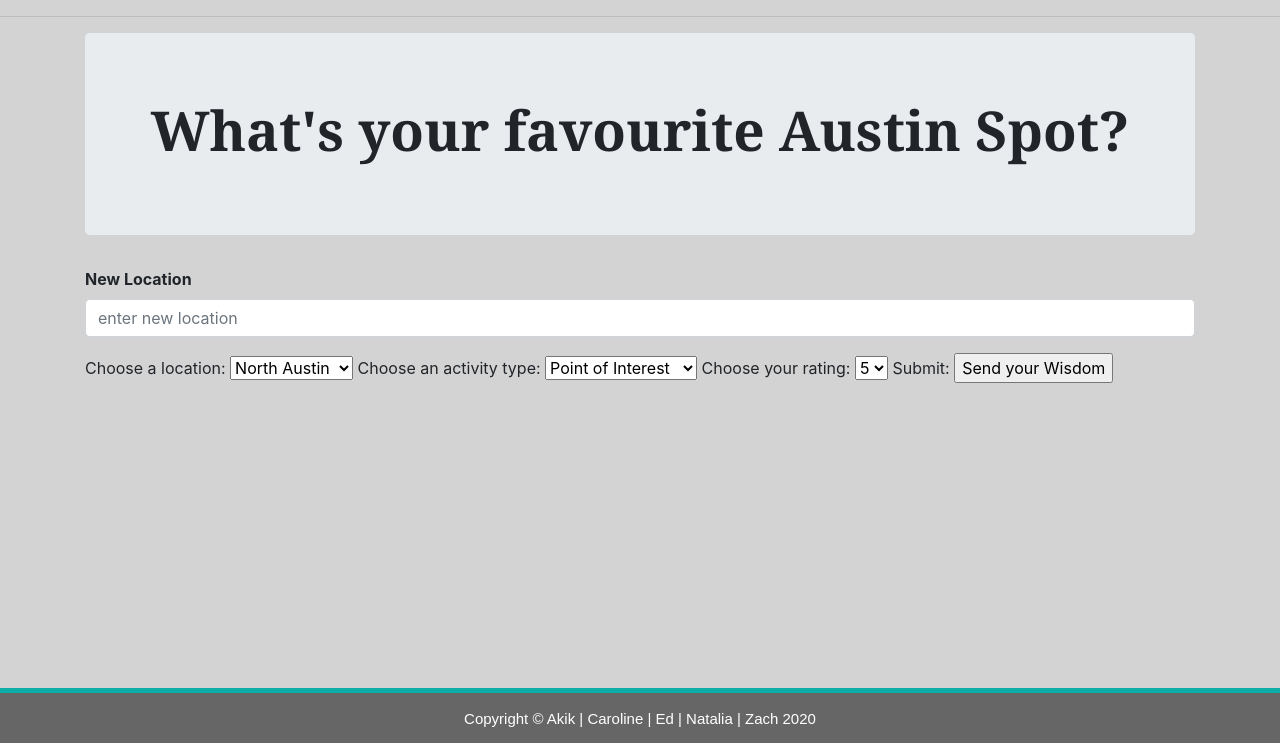
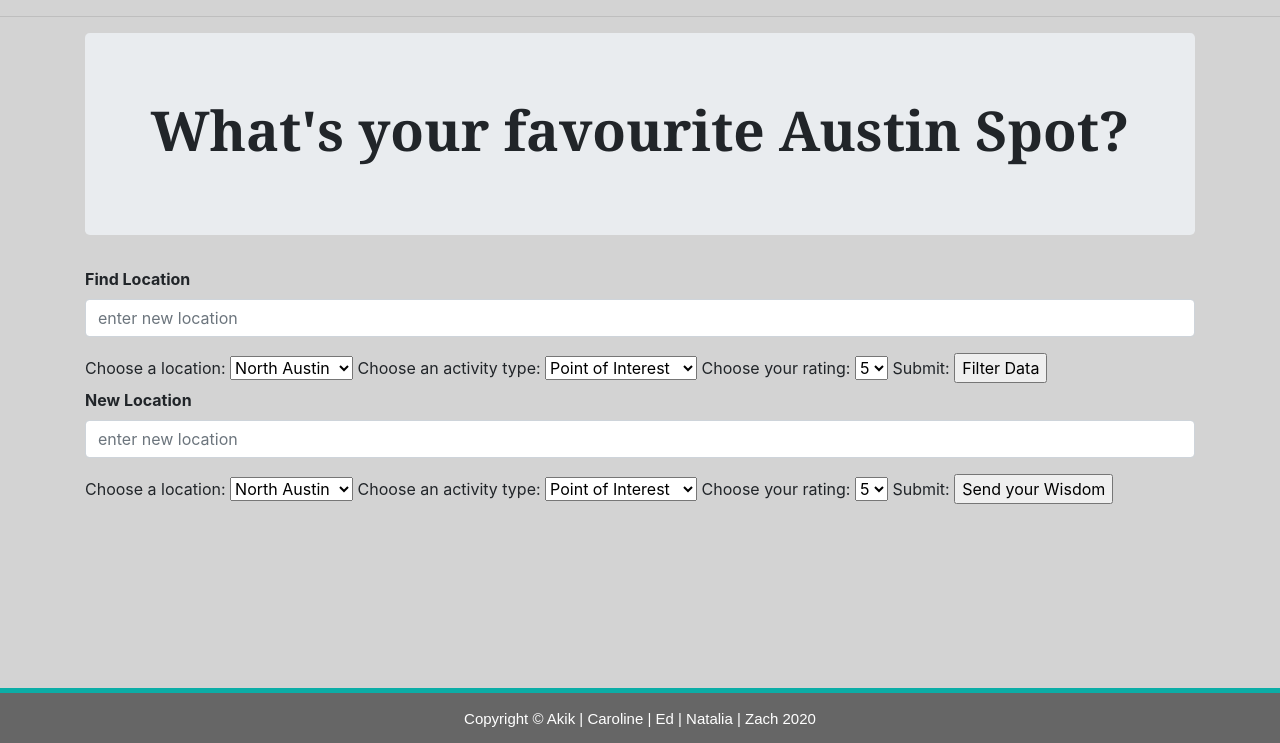
Before and after one commit to zlinguist/project2, a Flask app: template flask_app/templates/user_input.html in a window 1280 px wide. Shown: the part 57-800 px from the top of the page. Run offline with Flask 2, Linux system fonts and the light colour scheme; the template is opened without the code that fills it, so the values that code supplies are empty.

Commit message:
updated user_input code for filter

```diff
--- a/flask_app/templates/user_input.html
+++ b/flask_app/templates/user_input.html
@@ -45,6 +45,46 @@
     <div class="container">
         <div class="form-row">
             <div class="col">
+                <div class="form-group"><label for="Find_Location"><strong>Find Location</strong></label><input class="form-control" type="text" placeholder="enter new location" name="new_location" /></div>
+            </div>
+        </div>
+        <div class="row">
+            <div class="col">
+                <form action=“/filtered_data” method = “POST”>
+                    <label for=“location”>Choose a location:</label>
+                    <select name=“location” id=“location”>
+                        <option value=“North”>North Austin</option>
+                        <option value=“Central”>Cental Austin</option>
+                        <option value=“South”>South Austin</option>
+                    </select>
+                    <label for=“type”>Choose an activity type:</label>
+                    <select name=“type” id=“type”>
+                        <option value=“Point_of_interest”>Point of Interest</option>
+                        <option value=“Bar”>Bars</option>
+                        <option value=“Shopping”>Shopping</option>
+                        <option value=“Tourist_Attraction”>Tourist Attraction</option>
+                        <option value=“Restaurant”>Restaurant</option>
+                        <option value=“Landmark”>Landmark</option>
+                        <option value=“Establishment”>Establishment</option>
+                        <option value=“Museum”>Museum</option>
+                    </select>
+                    <label for=“rating”>Choose your rating:</label>
+                    <select name=“rating” id=“rating”>
+                        <option value=“5”>5</option>
+                        <option value=“4”>4</option>
+                        <option value=“3”>3</option>
+                        <option value=“2”>2</option>
+                        <option value=“1”>1</option>
+                    </select>
+                    <label for=“Submit”>Submit:</label>
+                    <input type="submit" value="Filter Data">
+                </form>
+            </div>
+        </div>
+    </div>
+    <div class="container">
+        <div class="form-row">
+            <div class="col">
                 <div class="form-group"><label for="New_Location"><strong>New Location</strong></label><input class="form-control" type="text" placeholder="enter new location" name="new_location" /></div>
             </div>
         </div>
@@ -81,6 +121,7 @@
         </div>
     </div>
 
+
     <footer>
         <div class="footer">Copyright &copy; Akik | Caroline | Ed | Natalia | Zach  2020</div>
     </footer>
```
